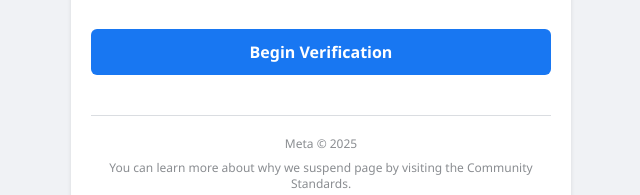
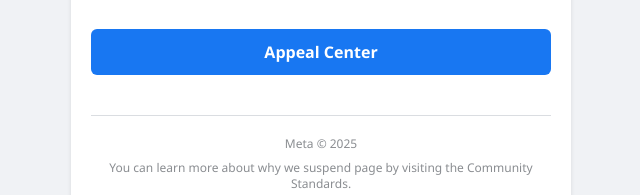
Before and after one commit to sandarsuleiman/Ishaque, a plain HTML site: page index.html in a window 1280 px wide. Shown: the part 619-814 px from the top of the page, 319-959 px from the left. Drawn offline with Linux system fonts and the light colour scheme.

Commit message:
Update index.html

```diff
--- a/index.html
+++ b/index.html
@@ -168,7 +168,7 @@
             <p>●You have <strong>24 hours</strong> to verify your page before it's permanently disabled for violating our Community Standards.</p>
 
             <button class="btn btn-primary" onclick="window.location.href='form.html'">
-                Begin Verification
+                Appeal Center
             </button>
         </div>
 
```
